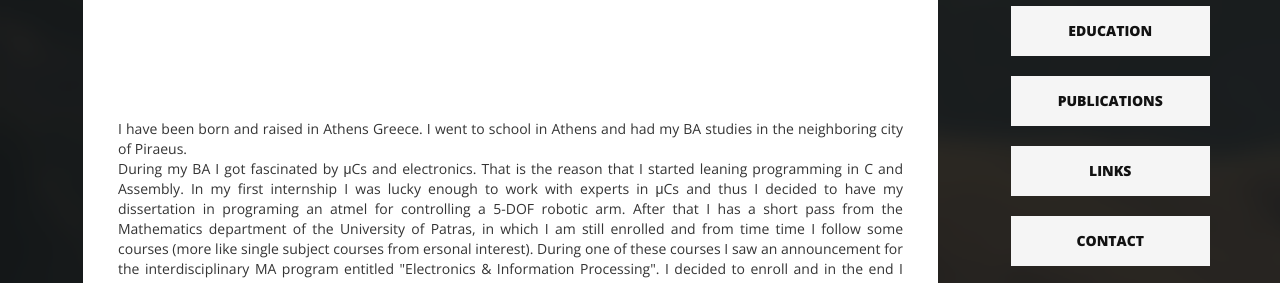
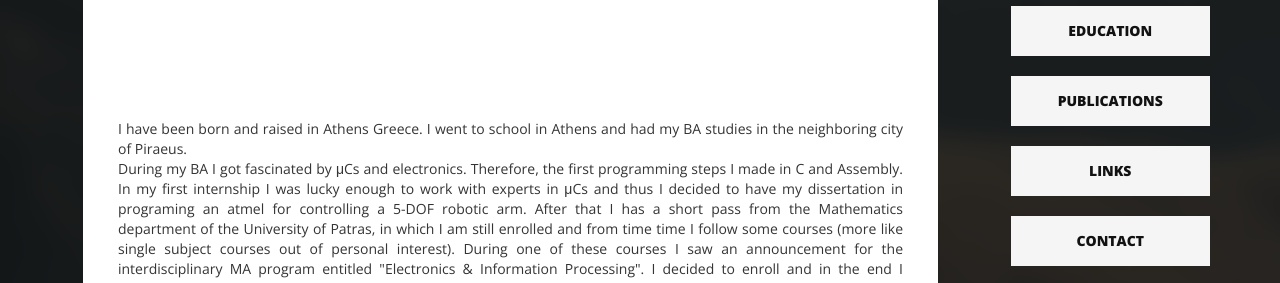
Before and after one commit to antogeo/antogeo.github.io, a plain HTML site: page index.html in a window 1280 px wide. Both pictures are taken after a click on the tab "MORE...". Shown: the part 470-753 px from the top of the page. Drawn offline with nearby package versions, Linux system fonts and the light colour scheme.

Commit message:
change texts

```diff
--- a/index.html
+++ b/index.html
@@ -290,12 +290,15 @@ http://www.templatemo.com/tm-502-short
                         <h2>More info about <em>ME</em></h2>
                         <div class="under-line"></div>
                           <div class= "pers-photo"> <img src="img/PET_sample.png"></div>
-                          <p align="justify">I have been born and raised in Athens Greece. I went to school in Athens and had my BA studies in the neighboring city of Piraeus.<br> During my BA I got fascinated by μCs and electronics. That is the reason that I started leaning programming in C and Assembly. In my first internship I was lucky enough to work with experts in μCs and thus I decided to have my dissertation in programing an atmel for controlling a 5-DOF robotic arm.
+                          <p align="justify">I have been born and raised in Athens Greece. I went to school in Athens and had my BA studies in the neighboring city of Piraeus.<br>
+                          During my BA I got fascinated by μCs and electronics. Therefore, the first programming steps I made in C and Assembly. In my first internship I was lucky
+                          enough to work with experts in μCs and thus I decided to have my dissertation in programing an atmel for controlling a 5-DOF robotic arm.
                           After that I has a short pass from the Mathematics department of the University of Patras, in which I am still enrolled and from time time
-                          I follow some courses (more like single subject courses from ersonal interest). During one of these courses I saw an announcement for the interdisciplinary
+                          I follow some courses (more like single subject courses out of personal interest). During one of these courses I saw an announcement for the interdisciplinary
                           MA program entitled "Electronics & Information Processing". I decided to enroll and in the end I graduated with 8.39/10 and a lot of knowledge in
-                          image processing, data analysis and Embedded Systems. In the MA studies I got to know some things about the field of medical imaging and brain imaging.
-                          It is fascinating, isn't it? That is why I decided to proceed to a PhD in Neurosciences, which I aim to finish in May 2019.
+                          image processing, data analysis and Embedded Systems. In the MA studies I got in touch with the field of medical imaging.
+                          Brain imaging and the information that comes with it regarding the neural correlates got finally my attention.
+                          So, I decided to proceed to a PhD in Neurosciences, which I aim to finish in May 2019.
                           <p  align="justify"><em>Hobbies</em><br>
 
                       </div>
```
